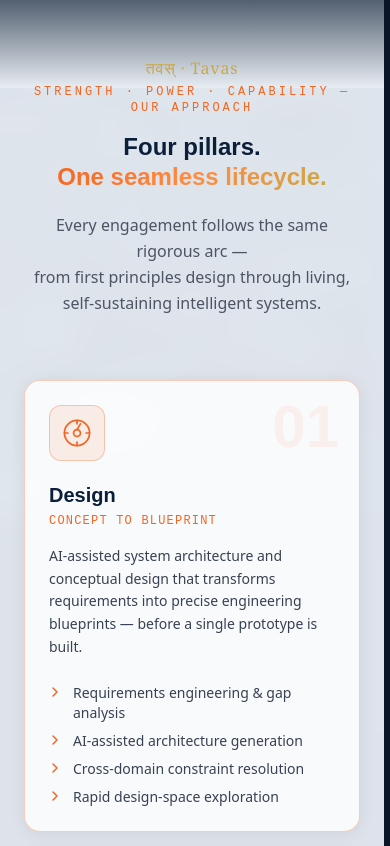
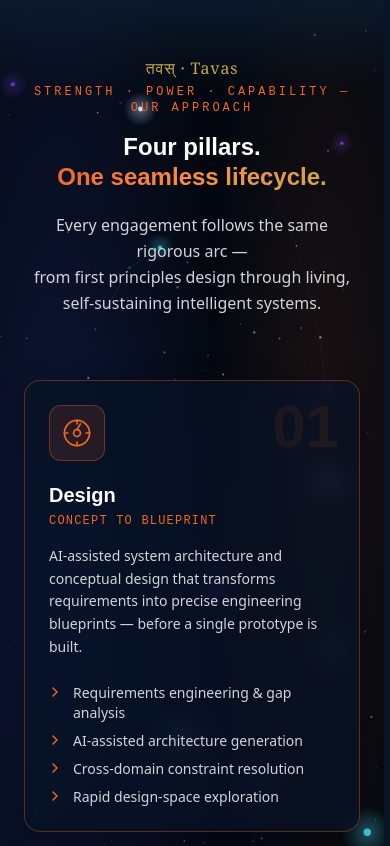
Before and after one commit to itachi72/Tavas_Labs, a Next.js app: page / in a window 390 px wide. Shown: the part 1480-2326 px from the top of the page. Built offline with nearby package versions, Linux system fonts and the light colour scheme.

Commit message:
Alternate silver/s

```diff
--- /dev/null
+++ b/components/NeuralSpace.tsx
@@ -0,0 +1,206 @@
+"use client";
+
+import { useEffect, useRef } from "react";
+
+interface Node {
+  x: number; y: number;
+  vx: number; vy: number;
+  r: number;
+  color: string;
+  alpha: number;
+  phase: number;
+  speed: number;
+  isNeuron: boolean;
+  fireTimer: number;
+  fireDelay: number;
+  firing: boolean;
+  fireR: number;
+}
+
+// Stars (background layer)
+interface Star {
+  x: number; y: number;
+  r: number;
+  phase: number;
+  speed: number;
+}
+
+const PALETTE = [
+  "100, 140, 255",  // electric blue
+  "130,  70, 255",  // violet
+  " 60, 200, 220",  // teal
+  "242, 101,  34",  // TAVAS orange
+  "180, 160, 255",  // lavender
+  "200, 230, 255",  // ice white
+];
+
+export default function NeuralSpace() {
+  const ref = useRef<HTMLCanvasElement>(null);
+
+  useEffect(() => {
+    const canvas = ref.current;
+    if (!canvas) return;
+    const ctx = canvas.getContext("2d");
+    if (!ctx) return;
+
+    let animId: number;
+    const nodes: Node[] = [];
+    const stars: Star[] = [];
+    const CONN_DIST = 160;
+
+    const resize = () => {
+      canvas.width  = canvas.offsetWidth;
+      canvas.height = canvas.offsetHeight;
+    };
+
+    const init = () => {
+      nodes.length = 0;
+      stars.length = 0;
+      const W = canvas.width, H = canvas.height;
+      const area = W * H;
+
+      // Background stars
+      const starCount = Math.floor(area / 4000);
+      for (let i = 0; i < starCount; i++) {
+        stars.push({
+          x: Math.random() * W,
+          y: Math.random() * H,
+          r: 0.3 + Math.random() * 1.1,
+          phase: Math.random() * Math.PI * 2,
+          speed: 0.008 + Math.random() * 0.018,
+        });
+      }
+
+      // Neural nodes
+      const nodeCount = Math.floor(area / 14000);
+      for (let i = 0; i < nodeCount; i++) {
+        const isNeuron = Math.random() < 0.35;
+        const color = PALETTE[Math.floor(Math.random() * PALETTE.length)];
+        nodes.push({
+          x: Math.random() * W,
+          y: Math.random() * H,
+          vx: (Math.random() - 0.5) * 0.25,
+          vy: (Math.random() - 0.5) * 0.25,
+          r: isNeuron ? 2 + Math.random() * 2.5 : 0.8 + Math.random() * 1.2,
+          color,
+          alpha: isNeuron ? 0.6 + Math.random() * 0.4 : 0.3 + Math.random() * 0.5,
+          phase: Math.random() * Math.PI * 2,
+          speed: 0.018 + Math.random() * 0.025,
+          isNeuron,
+          fireTimer: Math.random() * 200,
+          fireDelay: 80 + Math.random() * 280,
+          firing: false,
+          fireR: 0,
+        });
+      }
+    };
+
+    const draw = () => {
+      const W = canvas.width, H = canvas.height;
+      ctx.clearRect(0, 0, W, H);
+
+      // Background stars
+      for (const s of stars) {
+        s.phase += s.speed;
+        const a = 0.35 + Math.sin(s.phase) * 0.25;
+        ctx.beginPath();
+        ctx.arc(s.x, s.y, s.r, 0, Math.PI * 2);
+        ctx.fillStyle = `rgba(200, 220, 255, ${a})`;
+        ctx.fill();
+      }
+
+      // Update nodes
+      for (const n of nodes) {
+        n.phase += n.speed;
+        n.x += n.vx; n.y += n.vy;
+        if (n.x < 0) n.x = W; if (n.x > W) n.x = 0;
+        if (n.y < 0) n.y = H; if (n.y > H) n.y = 0;
+
+        if (n.isNeuron) {
+          n.fireTimer++;
+          if (n.fireTimer >= n.fireDelay && !n.firing) {
+            n.firing = true; n.fireR = 0;
+          }
+          if (n.firing) {
+            n.fireR += 2;
+            if (n.fireR > 55) {
+              n.firing = false;
+              n.fireTimer = 0;
+              n.fireDelay = 80 + Math.random() * 280;
+            }
+          }
+        }
+      }
+
+      // Connections
+      for (let i = 0; i < nodes.length; i++) {
+        const a = nodes[i];
+        for (let j = i + 1; j < nodes.length; j++) {
+          const b = nodes[j];
+          const dx = a.x - b.x, dy = a.y - b.y;
+          const dist = Math.sqrt(dx * dx + dy * dy);
+          if (dist < CONN_DIST) {
+            const t = 1 - dist / CONN_DIST;
+            ctx.beginPath();
+            ctx.moveTo(a.x, a.y);
+            ctx.lineTo(b.x, b.y);
+            ctx.strokeStyle = `rgba(${a.color}, ${t * 0.18})`;
+            ctx.lineWidth = t * 1.2;
+            ctx.stroke();
+          }
+        }
+      }
+
+      // Nodes
+      for (const n of nodes) {
+        const pulse = 0.7 + Math.sin(n.phase) * 0.3;
+        const r = n.r * pulse;
+        const a = n.alpha * pulse;
+
+        if (n.isNeuron) {
+          // Outer glow halo
+          const halo = ctx.createRadialGradient(n.x, n.y, 0, n.x, n.y, r * 7);
+          halo.addColorStop(0, `rgba(${n.color}, ${a * 0.55})`);
+          halo.addColorStop(1, `rgba(${n.color}, 0)`);
+          ctx.beginPath();
+          ctx.arc(n.x, n.y, r * 7, 0, Math.PI * 2);
+          ctx.fillStyle = halo;
+          ctx.fill();
+
+          // Firing ring
+          if (n.firing && n.fireR > 0) {
+            const ringA = (1 - n.fireR / 55) * 0.7;
+            ctx.beginPath();
+            ctx.arc(n.x, n.y, n.fireR, 0, Math.PI * 2);
+            ctx.strokeStyle = `rgba(${n.color}, ${ringA})`;
+            ctx.lineWidth = 1.2;
+            ctx.stroke();
+          }
+        }
+
+        // Core
+        ctx.beginPath();
+        ctx.arc(n.x, n.y, r, 0, Math.PI * 2);
+        ctx.fillStyle = `rgba(${n.color}, ${Math.min(1, a * 1.6)})`;
+        ctx.fill();
+      }
+
+      animId = requestAnimationFrame(draw);
+    };
+
+    const observer = new ResizeObserver(() => { resize(); init(); });
+    observer.observe(canvas);
+    resize(); init(); draw();
+
+    return () => { cancelAnimationFrame(animId); observer.disconnect(); };
+  }, []);
+
+  return (
+    <canvas
+      ref={ref}
+      className="absolute inset-0 w-full h-full"
+      style={{ zIndex: 0 }}
+      aria-hidden="true"
+    />
+  );
+}
--- a/components/PillarsSection.tsx
+++ b/components/PillarsSection.tsx
@@ -1,9 +1,9 @@
 "use client";
 
 import { motion } from "framer-motion";
+import NeuralSpace from "./NeuralSpace";
 
 const GOLD = "#C9A84C";
-const BASE = process.env.NEXT_PUBLIC_BASE_PATH ?? "";
 
 function DesignIcon() {
   return <svg width="32" height="32" viewBox="0 0 28 28" fill="none" stroke="currentColor" strokeWidth="1.5" strokeLinecap="round" strokeLinejoin="round"><circle cx="14" cy="14" r="11"/><path d="M14 3L14 6"/><path d="M14 22L14 25"/><path d="M3 14L6 14"/><path d="M22 14L25 14"/><circle cx="14" cy="14" r="3"/><path d="M14 11L17 6"/></svg>;
@@ -23,25 +23,25 @@ const PILLARS = [
     number: "01", icon: <DesignIcon />, title: "Design", tagline: "Concept to Blueprint",
     description: "AI-assisted system architecture and conceptual design that transforms requirements into precise engineering blueprints — before a single prototype is built.",
     capabilities: ["Requirements engineering & gap analysis", "AI-assisted architecture generation", "Cross-domain constraint resolution", "Rapid design-space exploration"],
-    accentColor: "#F26522", bgAccent: "rgba(242,101,34,0.10)", borderColor: "rgba(242,101,34,0.3)",
+    accentColor: "#F26522", bgAccent: "rgba(242,101,34,0.12)", borderColor: "rgba(242,101,34,0.35)",
   },
   {
     number: "02", icon: <SimulateIcon />, title: "Simulate", tagline: "Digital Twin Intelligence",
     description: "High-fidelity digital twins that mirror the physical world in real time — enabling engineers and operators to test, predict, and understand system behaviour without risk.",
     capabilities: ["Multi-physics simulation engines", "Real-time digital twin synchronisation", "Scenario stress-testing & failure modes", "Hardware-in-the-loop (HIL) integration"],
-    accentColor: "#1D4B7A", bgAccent: "rgba(29,75,122,0.08)", borderColor: "rgba(29,75,122,0.25)",
+    accentColor: "#60A5FA", bgAccent: "rgba(96,165,250,0.10)", borderColor: "rgba(96,165,250,0.30)",
   },
   {
     number: "03", icon: <OptimiseIcon />, title: "Optimise", tagline: "Intelligent Efficiency",
     description: "Continuous ML-powered optimisation loops that read system telemetry and autonomously tune parameters to maximise performance, reduce cost, and minimise waste.",
     capabilities: ["Reinforcement learning control loops", "Multi-objective Pareto optimisation", "Predictive maintenance scheduling", "Energy and resource efficiency tuning"],
-    accentColor: "#F26522", bgAccent: "rgba(242,101,34,0.10)", borderColor: "rgba(242,101,34,0.3)",
+    accentColor: "#F26522", bgAccent: "rgba(242,101,34,0.12)", borderColor: "rgba(242,101,34,0.35)",
   },
   {
     number: "04", icon: <SustainIcon />, title: "Sustain", tagline: "Operational Longevity",
     description: "Long-horizon operational intelligence that ensures systems evolve with changing demands, regulatory environments, and technology landscapes — without starting over.",
     capabilities: ["Adaptive model retraining pipelines", "Regulatory & compliance monitoring", "Knowledge capture & institutional memory", "Lifecycle management dashboards"],
-    accentColor: "#1D4B7A", bgAccent: "rgba(29,75,122,0.08)", borderColor: "rgba(29,75,122,0.25)",
+    accentColor: "#60A5FA", bgAccent: "rgba(96,165,250,0.10)", borderColor: "rgba(96,165,250,0.30)",
   },
 ];
 
@@ -55,16 +55,16 @@ function PillarCard({ pillar, index }: { pillar: typeof PILLARS[number]; index:
       whileHover={{ y: -6, transition: { duration: 0.25 } }}
       className="group relative rounded-2xl p-6 sm:p-8 flex flex-col cursor-default"
       style={{
-        background: "rgba(255,255,255,0.82)",
+        background: "rgba(8, 18, 38, 0.72)",
         border: `1px solid ${pillar.borderColor}`,
-        boxShadow: "0 2px 16px rgba(0,0,0,0.07)",
-        backdropFilter: "blur(4px)",
+        boxShadow: "0 4px 24px rgba(0,0,0,0.35)",
+        backdropFilter: "blur(12px)",
       }}
     >
       {/* Faint number watermark */}
       <span
         className="absolute top-4 right-5 font-display font-bold text-6xl select-none pointer-events-none"
-        style={{ color: pillar.accentColor, opacity: 0.07 }}
+        style={{ color: pillar.accentColor, opacity: 0.08 }}
         aria-hidden="true"
       >
         {pillar.number}
@@ -79,18 +79,18 @@ function PillarCard({ pillar, index }: { pillar: typeof PILLARS[number]; index:
       </div>
 
       {/* Title + tagline */}
-      <h3 className="font-display font-bold text-xl mb-1" style={{ color: "#0B1F3A" }}>{pillar.title}</h3>
+      <h3 className="font-display font-bold text-xl mb-1 text-white">{pillar.title}</h3>
       <p className="text-xs font-mono tracking-widest uppercase mb-4" style={{ color: pillar.accentColor }}>
         {pillar.tagline}
       </p>
 
       {/* Description */}
-      <p className="text-sm leading-relaxed mb-6" style={{ color: "#374151" }}>{pillar.description}</p>
+      <p className="text-sm leading-relaxed mb-6 text-gray-300">{pillar.description}</p>
 
       {/* Capabilities */}
       <ul className="space-y-2 mt-auto" role="list">
         {pillar.capabilities.map((cap) => (
-          <li key={cap} className="flex items-start gap-2.5 text-sm" style={{ color: "#374151" }}>
+          <li key={cap} className="flex items-start gap-2.5 text-sm text-gray-300">
             <svg width="14" height="14" viewBox="0 0 14 14" fill="none" className="mt-0.5 flex-shrink-0" aria-hidden="true">
               <path d="M4 3l4 4-4 4" stroke={pillar.accentColor} strokeWidth="1.5" strokeLinecap="round" strokeLinejoin="round"/>
             </svg>
@@ -111,35 +111,37 @@ function PillarCard({ pillar, index }: { pillar: typeof PILLARS[number]; index:
 
 export default function PillarsSection() {
   return (
-    <section id="pillars" className="relative py-24 sm:py-32 overflow-hidden" style={{ backgroundColor: "#E8EDF3" }}>
+    <section id="pillars" className="relative py-24 sm:py-32 overflow-hidden" style={{ background: "#030810" }}>
 
-      {/* Circuit board overlay */}
+      {/* Neural space canvas */}
+      <NeuralSpace />
+
+      {/* Nebula colour blooms */}
+      <div className="absolute inset-0 pointer-events-none" style={{ zIndex: 1 }} aria-hidden="true">
+        {/* Blue-violet — top left */}
+        <div className="absolute inset-0" style={{ background: "radial-gradient(ellipse 65% 50% at 15% 25%, rgba(59,80,210,0.20) 0%, transparent 65%)" }} />
+        {/* Orange warmth — top right */}
+        <div className="absolute inset-0" style={{ background: "radial-gradient(ellipse 50% 40% at 85% 20%, rgba(242,101,34,0.10) 0%, transparent 60%)" }} />
+        {/* Teal — bottom left */}
+        <div className="absolute inset-0" style={{ background: "radial-gradient(ellipse 55% 45% at 10% 80%, rgba(20,160,180,0.10) 0%, transparent 60%)" }} />
+        {/* Purple deep-field centre */}
+        <div className="absolute inset-0" style={{ background: "radial-gradient(ellipse 60% 55% at 55% 55%, rgba(100,40,180,0.10) 0%, transparent 65%)" }} />
+      </div>
+
+      {/* Top fade — blend into section above */}
       <div
-        className="absolute inset-0 pointer-events-none"
-        style={{
-          backgroundImage: `url(${BASE}/navbar-bg.jpg)`,
-          backgroundSize: "cover",
-          backgroundPosition: "center",
-          opacity: 0.22,
-          mixBlendMode: "multiply",
-        }}
+        className="absolute top-0 left-0 right-0 h-32 pointer-events-none"
+        style={{ background: "linear-gradient(180deg, #0F2035 0%, transparent 100%)", zIndex: 2 }}
+        aria-hidden="true"
+      />
+      {/* Bottom fade — blend into section below */}
+      <div
+        className="absolute bottom-0 left-0 right-0 h-32 pointer-events-none"
+        style={{ background: "linear-gradient(0deg, #0A1628 0%, transparent 100%)", zIndex: 2 }}
         aria-hidden="true"
       />
 
-      {/* Top gradient — navy → silver */}
-      <div
-        className="absolute top-0 left-0 right-0 h-32 pointer-events-none"
-        style={{ background: "linear-gradient(180deg, #0F2035 0%, #E8EDF3 100%)", zIndex: 1 }}
-        aria-hidden="true"
-      />
-      {/* Bottom gradient — silver → navy */}
-      <div
-        className="absolute bottom-0 left-0 right-0 h-32 pointer-events-none"
-        style={{ background: "linear-gradient(0deg, #0A1628 0%, #E8EDF3 100%)", zIndex: 1 }}
-        aria-hidden="true"
-      />
-
-      <div className="relative z-10 max-w-7xl mx-auto px-6 lg:px-8">
+      <div className="relative max-w-7xl mx-auto px-6 lg:px-8" style={{ zIndex: 3 }}>
 
         {/* Section header */}
         <motion.div
@@ -155,12 +157,12 @@ export default function PillarsSection() {
           <p className="text-xs font-mono tracking-[0.25em] uppercase text-brand-orange mb-4">
             Strength · Power · Capability — Our Approach
           </p>
-          <h2 className="font-display font-bold mb-5 leading-tight" style={{ fontSize: "clamp(1.5rem, 2.8vw, 2.2rem)", color: "#0B1F3A" }}>
+          <h2 className="font-display font-bold text-white mb-5 leading-tight" style={{ fontSize: "clamp(1.5rem, 2.8vw, 2.2rem)" }}>
             Four pillars.
             <br />
             <span className="text-gradient-orange">One seamless lifecycle.</span>
           </h2>
-          <p className="text-base sm:text-lg max-w-2xl mx-auto leading-relaxed" style={{ color: "#4B5563" }}>
+          <p className="text-base sm:text-lg max-w-2xl mx-auto leading-relaxed text-gray-300">
             Every engagement follows the same rigorous arc —
             <br />from first principles design through living, self-sustaining intelligent systems.
           </p>
```
